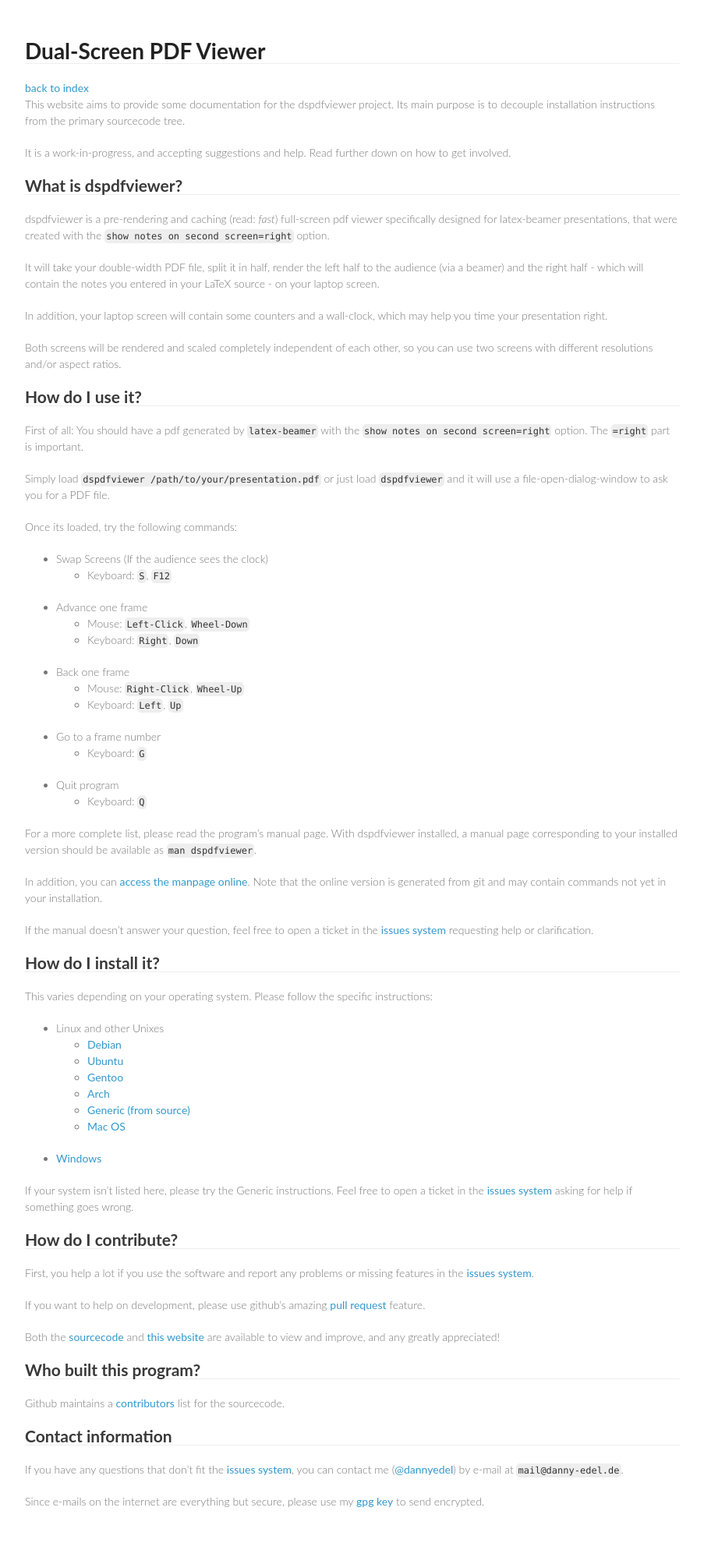
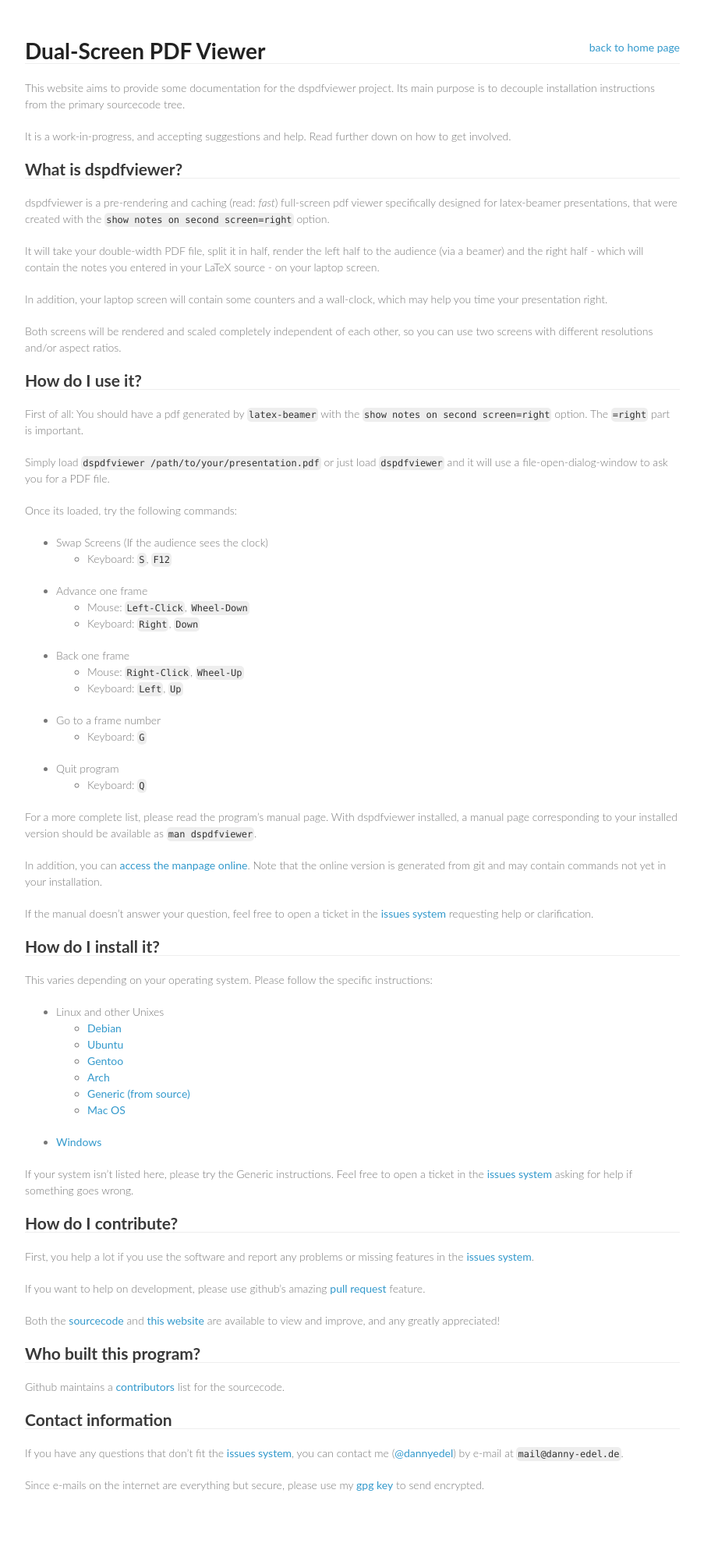
Before and after one commit to dannyedel/dspdfviewer, a Jekyll site: the page built from index.md, in a window 1280 px wide. Shown: the whole page at 78% size, without its empty margins (188-1091 px from the left). Built offline with Jekyll 4.4.1, drawn with Linux system fonts in a browser that asks for light colours; Markdown is read by kramdown in place of the engine named in the settings; after the commit the page ends 1985 px from its top, so only the background shows below that.

Commit message:
Move the backlink to the right screen corner

```diff
--- a/_layouts/default.html
+++ b/_layouts/default.html
@@ -1,15 +1,18 @@
 {% include html_header.html %}
+
+{% if page.url != "/index.html" %}
+	<div class="backlink">
+		<a href="{{site.baseurl}}/">back to home page</a>
+		{% comment %}
+			FIXME, this can be done a lot better...
+		{% endcomment %}
+	</div>
+{% endif %}
 
 {% if page.title %}
 <h1>{{page.title}}</h1>
 {% endif %}
-{% if page.url != "/index.html" %}
-	<a href="{{site.baseurl}}/">back to index</a>
-	{% comment %}
-		FIXME, this can be done a lot better...
-	{% endcomment %}
-{% endif %}
+
 {{content}}
 
-
 {% include html_footer.html %}
--- a/css/styles.css
+++ b/css/styles.css
@@ -5,6 +5,14 @@
 body {
 	max-width: 60em;
 	margin: auto;
+}
+
+div.backlink {
+	float: right;
+}
+
+h1::after {
+	clear: right;
 }
 
 div.root code::before {
```
